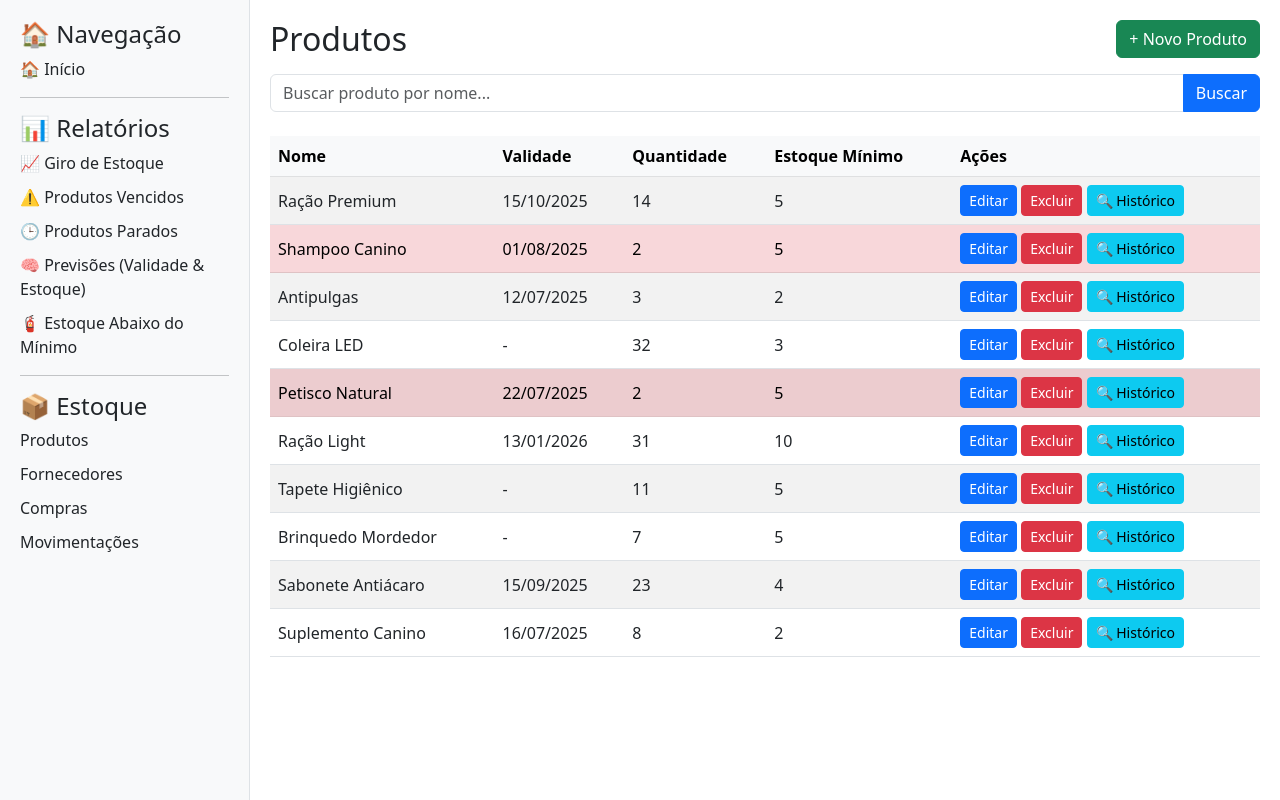
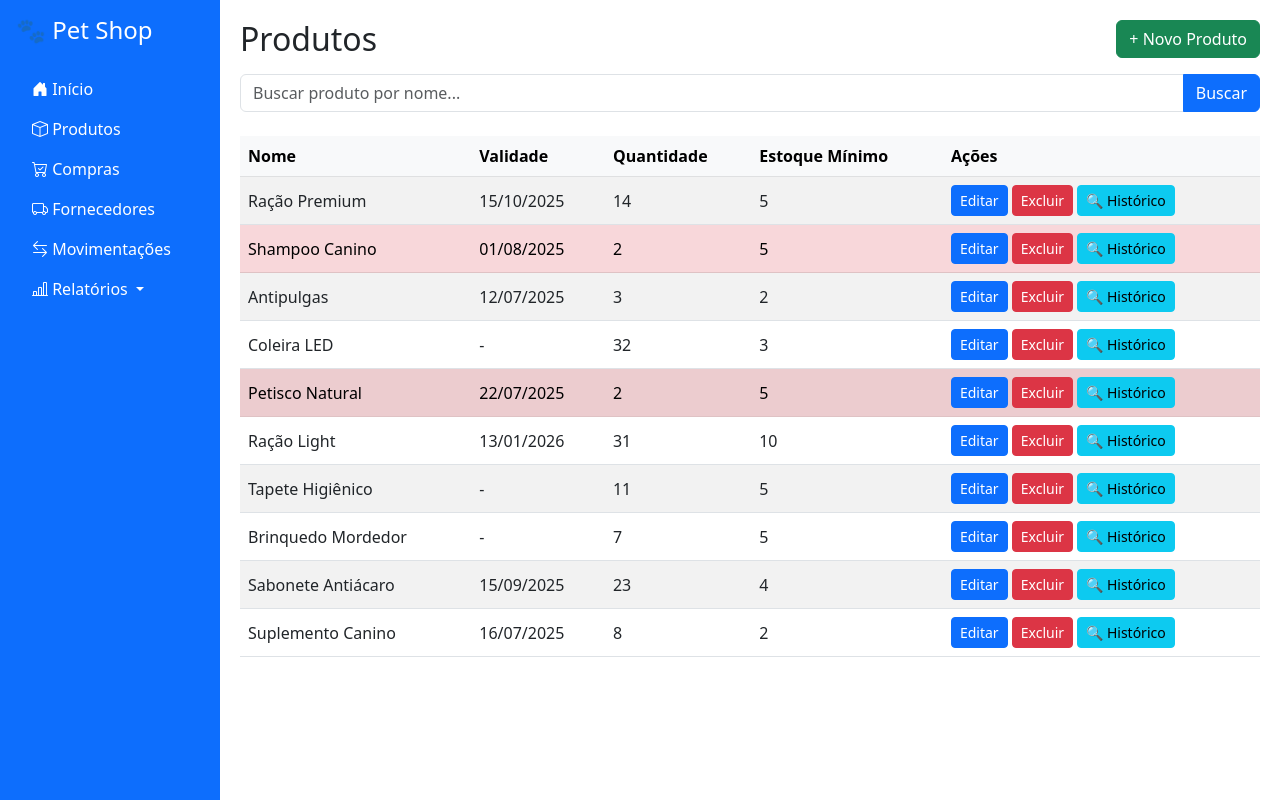
Before and after one commit to marrigabi/petshop_crud, a Flask app: page /produtos in a window 1280 px wide. Run offline with Flask 3, Linux system fonts and the light colour scheme.

Commit message:
atualiza layout da sidebar e do dashboard; adiciona novos estilos e cards para melhor visualização de produtos e relatórios

```diff
--- a/app/templates/base.html
+++ b/app/templates/base.html
@@ -1,52 +1,122 @@
 <!DOCTYPE html>
 <html lang="pt-br">
 <head>
-    <meta charset="UTF-8">
-    <title>PetShop - Gestão</title>
-    <script src="https://cdn.jsdelivr.net/npm/chart.js@4.4.0/dist/chart.umd.min.js"></script>
-    <link href="https://cdn.jsdelivr.net/npm/bootstrap@5.3.0/dist/css/bootstrap.min.css" rel="stylesheet">
-    <link rel="stylesheet" href="{{ url_for('static', filename='style.css') }}">
+  <meta charset="UTF-8" />
+  <title>{% block title %}Pet Shop{% endblock %}</title>
+  <meta name="viewport" content="width=device-width, initial-scale=1" />
+  <!-- Bootstrap 5 CSS -->
+  <link href="https://cdn.jsdelivr.net/npm/bootstrap@5.3.0/dist/css/bootstrap.min.css" rel="stylesheet" />
+  <!-- Ícones Bootstrap -->
+  <link href="https://cdn.jsdelivr.net/npm/bootstrap-icons@1.10.5/font/bootstrap-icons.css" rel="stylesheet" />
+  <style>
+    /* Estilos para a sidebar fixa */
+    body {
+      display: flex;
+    }
+    /* Sidebar */
+    .sidebar {
+      min-width: 220px;
+      max-width: 220px;
+      height: 100vh;
+      background-color: #0d6efd; /* Cor primária do Bootstrap */
+      position: fixed;
+      top: 0;
+      left: 0;
+      padding-top: 56px; /* espaço para topo, se necessário */
+    }
+    /* Conteúdo ao lado da sidebar */
+    .content {
+      margin-left: 220px;
+      padding: 20px;
+      width: 100%;
+    }
+    /* Estilo do menu da sidebar */
+    .sidebar .nav-link {
+      color: #fff;
+    }
+    .sidebar .nav-link:hover {
+      background-color: #0b5ed7;
+    }
+  </style>
 </head>
 <body>
 
-    <div class="sidebar">
-        <h4>🏠 Navegação</h4>
-        <a href="{{ url_for('dashboard') }}">🏠 Início</a>
-
-        <hr>
-
-        <h4>📊 Relatórios</h4>
-        <a href="{{ url_for('relatorio_giro_estoque') }}">📈 Giro de Estoque</a>
-        <a href="{{ url_for('relatorio_vencidos') }}">⚠️ Produtos Vencidos</a>
-        <a href="{{ url_for('relatorio_parados') }}">🕒 Produtos Parados</a>
-        <a href="{{ url_for('relatorio_previsoes') }}">🧠 Previsões (Validade & Estoque)</a>
-        <a href="{{ url_for('relatorio_estoque_baixo') }}">🧯 Estoque Abaixo do Mínimo</a>
-
-
-        <hr>
-
-        <h4>📦 Estoque</h4>
-        <a href="{{ url_for('listar_produtos') }}">Produtos</a>
-        <a href="{{ url_for('listar_fornecedores') }}">Fornecedores</a>
-        <a href="{{ url_for('listar_compras') }}">Compras</a>
-        <a href="{{ url_for('listar_movimentacoes') }}">Movimentações</a>
-
+<!-- Sidebar -->
+<div class="sidebar d-flex flex-column p-3">
+  <h4 class="text-white mb-4">🐾 Pet Shop</h4>
+  <ul class="nav nav-pills flex-column mb-auto">
+    <li class="nav-item">
+      <a href="{{ url_for('index') }}" class="nav-link text-white px-3">
+        <i class="bi bi-house-door-fill"></i> Início
+      </a>
+    </li>
+    <li>
+      <a href="{{ url_for('listar_produtos') }}" class="nav-link text-white px-3">
+        <i class="bi bi-box"></i> Produtos
+      </a>
+    </li>
+    <li>
+      <a href="{{ url_for('listar_compras') }}" class="nav-link text-white px-3">
+        <i class="bi bi-cart-check"></i> Compras
+      </a>
+    </li>
+    <li>
+      <a href="{{ url_for('listar_fornecedores') }}" class="nav-link text-white px-3">
+        <i class="bi bi-truck"></i> Fornecedores
+      </a>
+    </li>
+    <li>
+      <a href="{{ url_for('listar_movimentacoes') }}" class="nav-link text-white px-3">
+        <i class="bi bi-arrow-left-right"></i> Movimentações
+      </a>
+    </li>
+    <!-- Dropdown de Relatórios -->
+    <li>
+      <a class="nav-link dropdown-toggle text-white px-3" data-bs-toggle="collapse" href="#relatoriosMenu" role="button" aria-expanded="false" aria-controls="relatoriosMenu">
+        <i class="bi bi-bar-chart-line"></i> Relatórios
+      </a>
+      <div class="collapse" id="relatoriosMenu">
+        <ul class="list-unstyled ps-3">
+          <li><a class="nav-link text-white" href="{{ url_for('relatorio_estoque_baixo') }}">📉 Estoque Mínimo</a></li>
+          <li><a class="nav-link text-white" href="{{ url_for('relatorio_previsoes') }}">🔮 Previsões</a></li>
+          <li><a class="nav-link text-white" href="{{ url_for('relatorio_giro_estoque') }}">📈 Giro</a></li>
+          <li><a class="nav-link text-white" href="{{ url_for('relatorio_parados') }}">🕒 Parados</a></li>
+          <li><a class="nav-link text-white" href="{{ url_for('relatorio_vencidos') }}">⚠️ Vencidos</a></li>
+        </ul>
+      </div>
+    </li>
+  </ul>
 </div>
 
+<!-- Área principal de conteúdo -->
 <div class="content">
+  <!-- Mensagens flash -->
   {% with messages = get_flashed_messages(with_categories=true) %}
     {% if messages %}
+      <div class="d-flex flex-column gap-2 mb-3">
         {% for category, message in messages %}
-                <div class="alert alert-{{ category }} alert-dismissible fade show" role="alert">
+          <div class="alert alert-{{ category }} alert-dismissible shadow-sm border-0 rounded-pill px-4 py-2 d-flex justify-content-between align-items-center" role="alert">
+            <div>
+              {% if category == 'success' %} ✅
+              {% elif category == 'danger' %} ❌
+              {% elif category == 'warning' %} ⚠️
+              {% elif category == 'info' %} ℹ️
+              {% endif %}
               {{ message }}
-                    <button type="button" class="btn-close" data-bs-dismiss="alert" aria-label="Close"></button>
+            </div>
+            <button type="button" class="btn-close" data-bs-dismiss="alert"></button>
           </div>
         {% endfor %}
+      </div>
     {% endif %}
   {% endwith %}
 
-        {% block content %}{% endblock %}
+  <!-- Seu conteúdo principal aqui -->
+  {% block content %}
+  {% endblock %}
 </div>
+
+<!-- Scripts Bootstrap -->
 <script src="https://cdn.jsdelivr.net/npm/bootstrap@5.3.0/dist/js/bootstrap.bundle.min.js"></script>
 </body>
 </html>
```
Also changed, not shown: app/templates/dashboard.html (+80 -29 lines), instance/petshop.db. Lines whose indentation alone changed are shown as unchanged.
